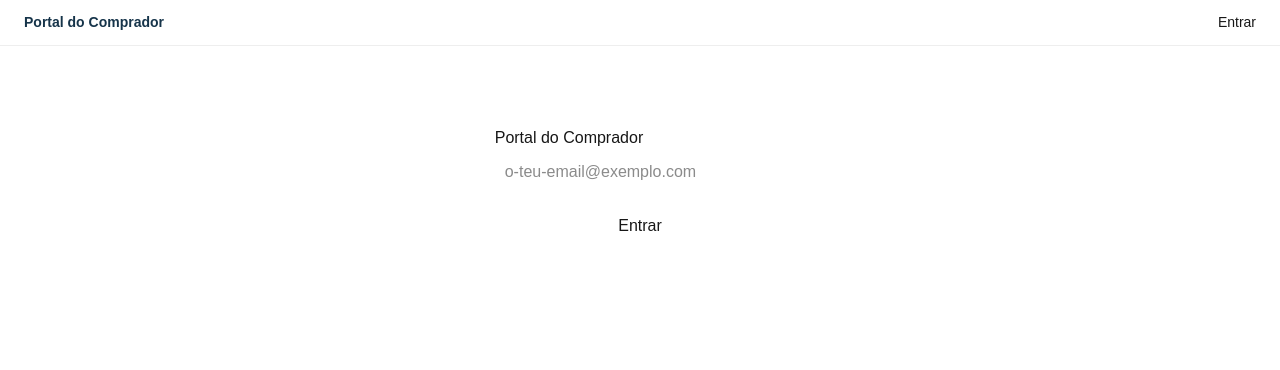
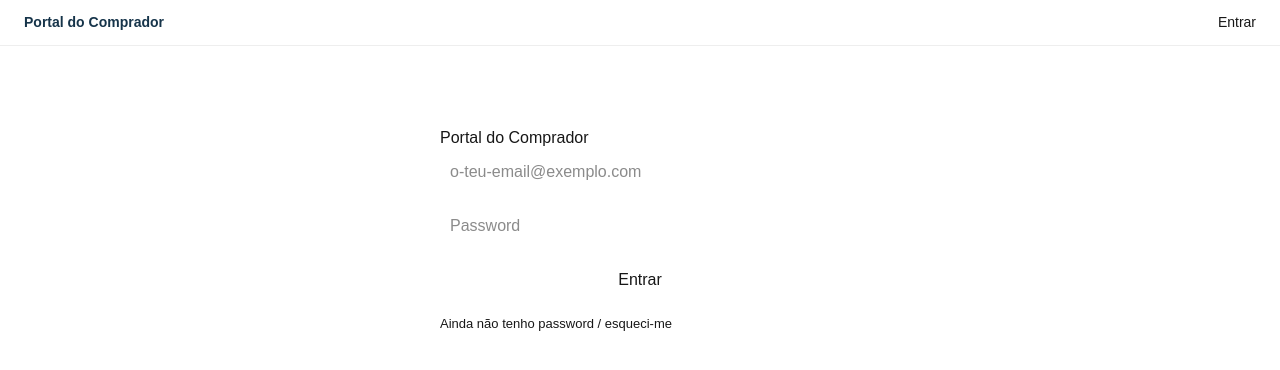
Before and after one commit to econdeinsula/portal-comprador, a Next.js app: page /login in a window 1280 px wide. Shown: the top 370 px of the page. Built offline with nearby package versions, Linux system fonts and the light colour scheme; no server answers.

Commit message:
Login com password e pagina definir password

```diff
--- /dev/null
+++ b/app/definir-password/page.js
@@ -0,0 +1,45 @@
+'use client'
+import { useState } from 'react'
+import { supabase } from '../../lib/supabaseClient'
+import { useRouter } from 'next/navigation'
+
+export default function DefinirPassword() {
+  const [password, setPassword] = useState('')
+  const [erro, setErro] = useState('')
+  const [sucesso, setSucesso] = useState(false)
+  const router = useRouter()
+
+  async function guardar(e) {
+    e.preventDefault()
+    setErro('')
+    const { error } = await supabase.auth.updateUser({ password })
+    if (error) { setErro(error.message); return }
+    setSucesso(true)
+    setTimeout(() => router.push('/anomalias'), 1500)
+  }
+
+  return (
+    <main style={{ maxWidth: 400, margin: '80px auto', fontFamily: 'sans-serif' }}>
+      <h1>Definir password</h1>
+      {sucesso ? (
+        <p>Password guardada! A entrar...</p>
+      ) : (
+        <form onSubmit={guardar}>
+          <input
+            type="password"
+            placeholder="Nova password (mínimo 6 caracteres)"
+            value={password}
+            onChange={(e) => setPassword(e.target.value)}
+            required
+            minLength={6}
+            style={{ width: '100%', padding: 10, marginBottom: 10 }}
+          />
+          {erro && <p style={{ color: 'red', fontSize: 13 }}>{erro}</p>}
+          <button type="submit" style={{ padding: 10, width: '100%' }}>
+            Guardar
+          </button>
+        </form>
+      )}
+    </main>
+  )
+}
--- a/app/login/page.js
+++ b/app/login/page.js
@@ -1,24 +1,41 @@
 'use client'
 import { useState } from 'react'
 import { supabase } from '../../lib/supabaseClient'
+import { useRouter } from 'next/navigation'
 
 export default function LoginPage() {
   const [email, setEmail] = useState('')
+  const [password, setPassword] = useState('')
+  const [erro, setErro] = useState('')
   const [enviado, setEnviado] = useState(false)
+  const [aRecuperar, setARecuperar] = useState(false)
+  const router = useRouter()
 
-  async function enviarLink(e) {
+  async function entrarComPassword(e) {
     e.preventDefault()
-    const { error } = await supabase.auth.signInWithOtp({ email })
-    if (!error) setEnviado(true)
+    setErro('')
+    const { error } = await supabase.auth.signInWithPassword({ email, password })
+    if (error) { setErro(error.message); return }
+    router.push('/anomalias')
+  }
+
+  async function pedirRecuperacao(e) {
+    e.preventDefault()
+    setErro('')
+    const { error } = await supabase.auth.resetPasswordForEmail(email, {
+      redirectTo: `${window.location.origin}/definir-password`,
+    })
+    if (error) { setErro(error.message); return }
+    setEnviado(true)
   }
 
   return (
     <main style={{ maxWidth: 400, margin: '80px auto', fontFamily: 'sans-serif' }}>
       <h1>Portal do Comprador</h1>
-      {enviado ? (
-        <p>Enviámos um link de acesso para {email}. Verifica o teu email.</p>
-      ) : (
-        <form onSubmit={enviarLink}>
+
+      {!aRecuperar ? (
+        <>
+          <form onSubmit={entrarComPassword}>
             <input
               type="email"
               placeholder="o-teu-email@exemplo.com"
@@ -27,10 +44,54 @@ export default function LoginPage() {
               required
               style={{ width: '100%', padding: 10, marginBottom: 10 }}
             />
+            <input
+              type="password"
+              placeholder="Password"
+              value={password}
+              onChange={(e) => setPassword(e.target.value)}
+              required
+              style={{ width: '100%', padding: 10, marginBottom: 10 }}
+            />
+            {erro && <p style={{ color: 'red', fontSize: 13 }}>{erro}</p>}
             <button type="submit" style={{ padding: 10, width: '100%' }}>
               Entrar
             </button>
           </form>
+          <p style={{ fontSize: 13, marginTop: 12 }}>
+            <a href="#" onClick={(e) => { e.preventDefault(); setARecuperar(true); setErro('') }}>
+              Ainda não tenho password / esqueci-me
+            </a>
+          </p>
+        </>
+      ) : (
+        <>
+          {enviado ? (
+            <p>Enviámos um link para {email} — abre-o para definires a tua password.</p>
+          ) : (
+            <form onSubmit={pedirRecuperacao}>
+              <p style={{ fontSize: 13, color: '#666' }}>
+                Escreve o teu email — vais receber um link para definires (ou repores) a tua password.
+              </p>
+              <input
+                type="email"
+                placeholder="o-teu-email@exemplo.com"
+                value={email}
+                onChange={(e) => setEmail(e.target.value)}
+                required
+                style={{ width: '100%', padding: 10, marginBottom: 10 }}
+              />
+              {erro && <p style={{ color: 'red', fontSize: 13 }}>{erro}</p>}
+              <button type="submit" style={{ padding: 10, width: '100%' }}>
+                Enviar link
+              </button>
+            </form>
+          )}
+          <p style={{ fontSize: 13, marginTop: 12 }}>
+            <a href="#" onClick={(e) => { e.preventDefault(); setARecuperar(false); setErro('') }}>
+              Voltar ao login
+            </a>
+          </p>
+        </>
       )}
     </main>
   )
```
Lines whose indentation alone changed are shown as unchanged.
